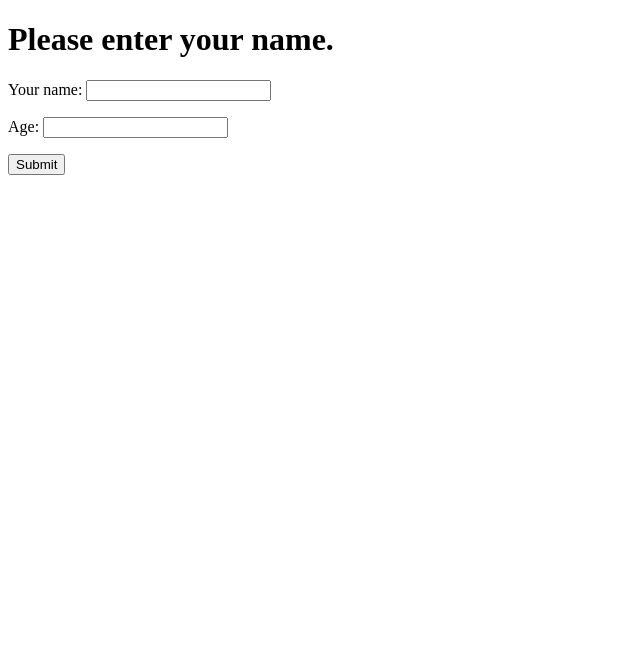
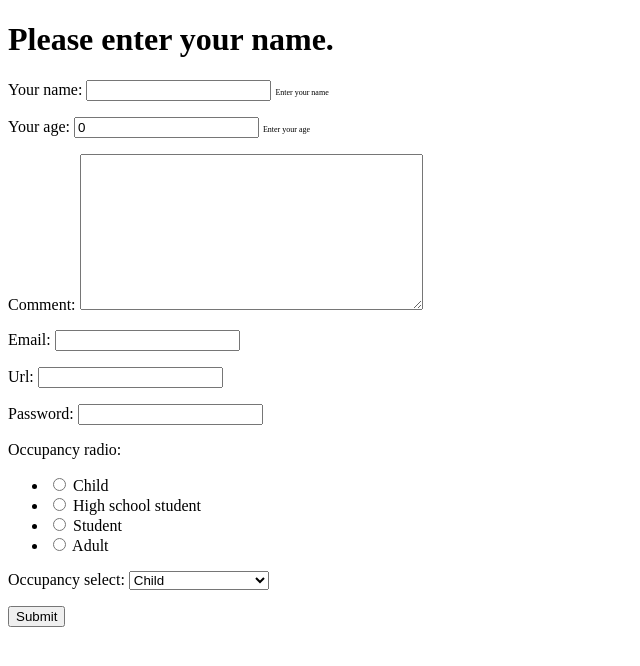
Before and after one commit to BogomilaKatsarska/forms_2023, a Django app: page / in a window 1280 px wide. Shown: the top 666 px of the page, without its empty margins (0-640 px from the left). Run offline with Django 3.2, Linux system fonts and the light colour scheme.

Commit message:
Second commit

```diff
--- a/forms_2023/web/forms.py
+++ b/forms_2023/web/forms.py
@@ -1,9 +1,53 @@
 from django import forms
+
+from forms_2023.web.models import Person
 
 
 class NameForm(forms.Form):
+    OCCUPANCIES = (
+        (1, 'Child'),
+        (2, 'High school student'),
+        (3, 'Student'),
+        (4, 'Adult'),
+    )
     your_name = forms.CharField(
         label='Your name',
         max_length=50,
+        help_text='Enter your name',
     )
-    age = forms.IntegerField()
+    age = forms.IntegerField(
+        label='Your age',
+        initial=0,
+        help_text='Enter your age',
+    )
+    comment = forms.CharField(
+        widget=forms.Textarea,
+    )
+    email = forms.CharField(
+        widget=forms.EmailInput(),
+    )
+    url = forms.CharField(
+        widget=forms.URLInput(),
+    )
+    password = forms.CharField(
+        widget=forms.PasswordInput(),
+    )
+    occupancy_radio = forms.ChoiceField(
+        choices=OCCUPANCIES,
+        widget=forms.RadioSelect,
+    )
+    occupancy_select = forms.ChoiceField(
+        choices=OCCUPANCIES,
+    )
+
+
+class PersonCreateForm(forms.ModelForm):
+    story = forms.CharField(
+        widget=forms.Textarea(),
+    )
+
+    class Meta:
+        model = Person
+        fields = '__all__'
+#       fields = ('name', 'age')
+#       exclude = ('pets',)
--- a/forms_2023/web/urls.py
+++ b/forms_2023/web/urls.py
@@ -1,7 +1,8 @@
 from django.urls import path
 
-from forms_2023.web.views import index
+from forms_2023.web.views import index, index_modelform
 
 urlpatterns = (
     path('', index, name='index'),
+    path('modelform/', index_modelform, name='modelform'),
 )
--- a/forms_2023/web/views.py
+++ b/forms_2023/web/views.py
@@ -1,5 +1,5 @@
 from django.shortcuts import render
-from forms_2023.web.forms import NameForm
+from forms_2023.web.forms import NameForm, PersonCreateForm
 from forms_2023.web.models import Person
 
 
@@ -19,3 +19,23 @@ def index(request):
         'your_name': your_name,
     }
     return render(request, 'index.html', context)
+
+
+def index_modelform(request):
+    if request.method == 'GET':
+        form = PersonCreateForm()
+    else:
+        form = PersonCreateForm(request.POST)
+        if form.is_valid():
+            form.save()
+            # pets = form.cleaned_data.pop('pets')
+            # person = Person.objects.create(
+            #     **form.cleaned_data
+            # )
+            # person.pets.set(pets)
+            # person.save()
+    context = {
+        'form': form,
+    }
+
+    return render(request, 'model_forms.html', context)
--- a/templates/index.html
+++ b/templates/index.html
@@ -3,6 +3,11 @@
 <head>
     <meta charset="UTF-8">
     <title>Title</title>
+    <style>
+        form .helptext {
+            font-size: 0.5em;
+        }
+    </style>
 </head>
 <body>
 <h1>
```
Also changed, not shown: forms_2023/web/models.py (+11 -0 lines), templates/model_forms.html (added, +15 -0 lines), db.sqlite3, forms_2023/settings.py (line endings or trailing spaces).
